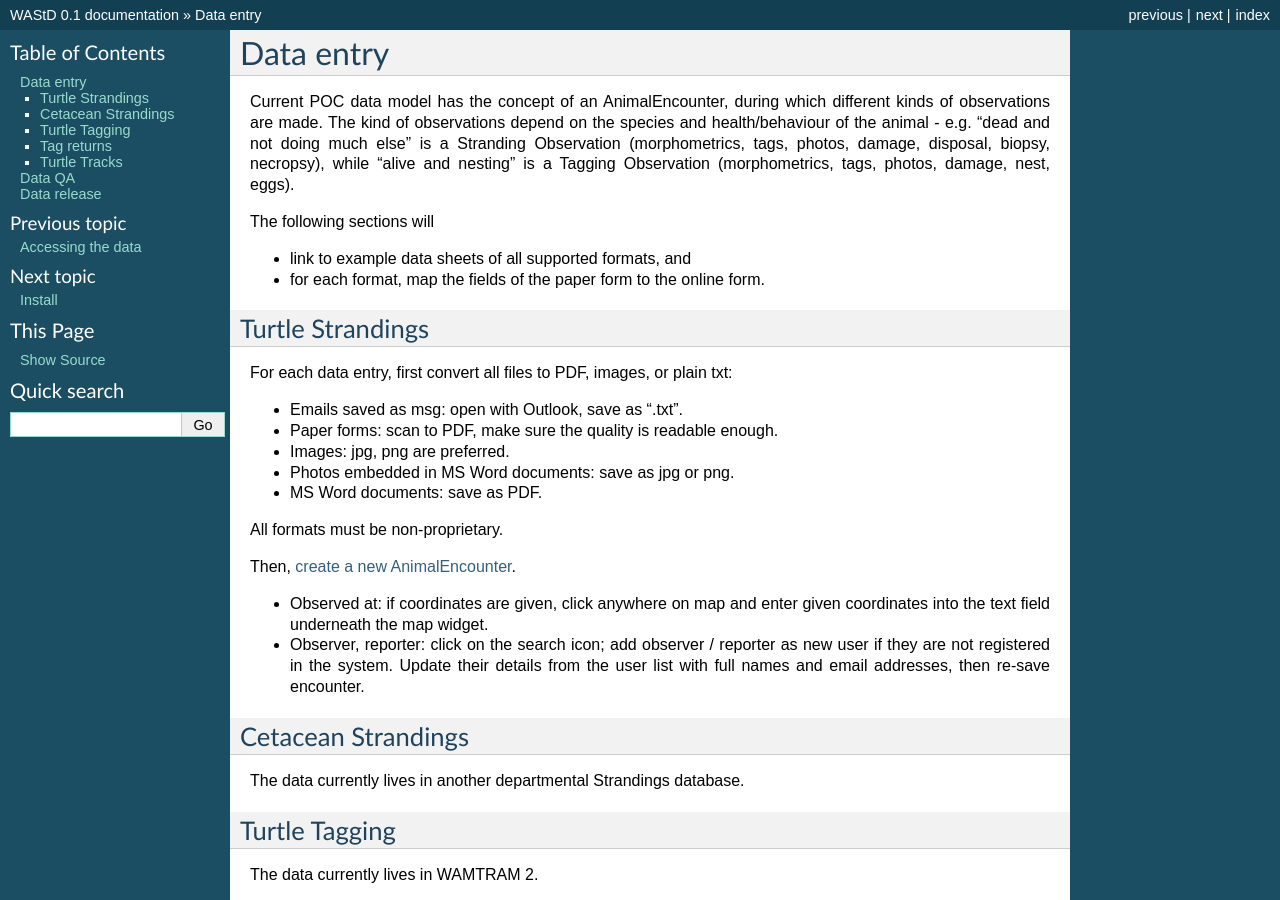
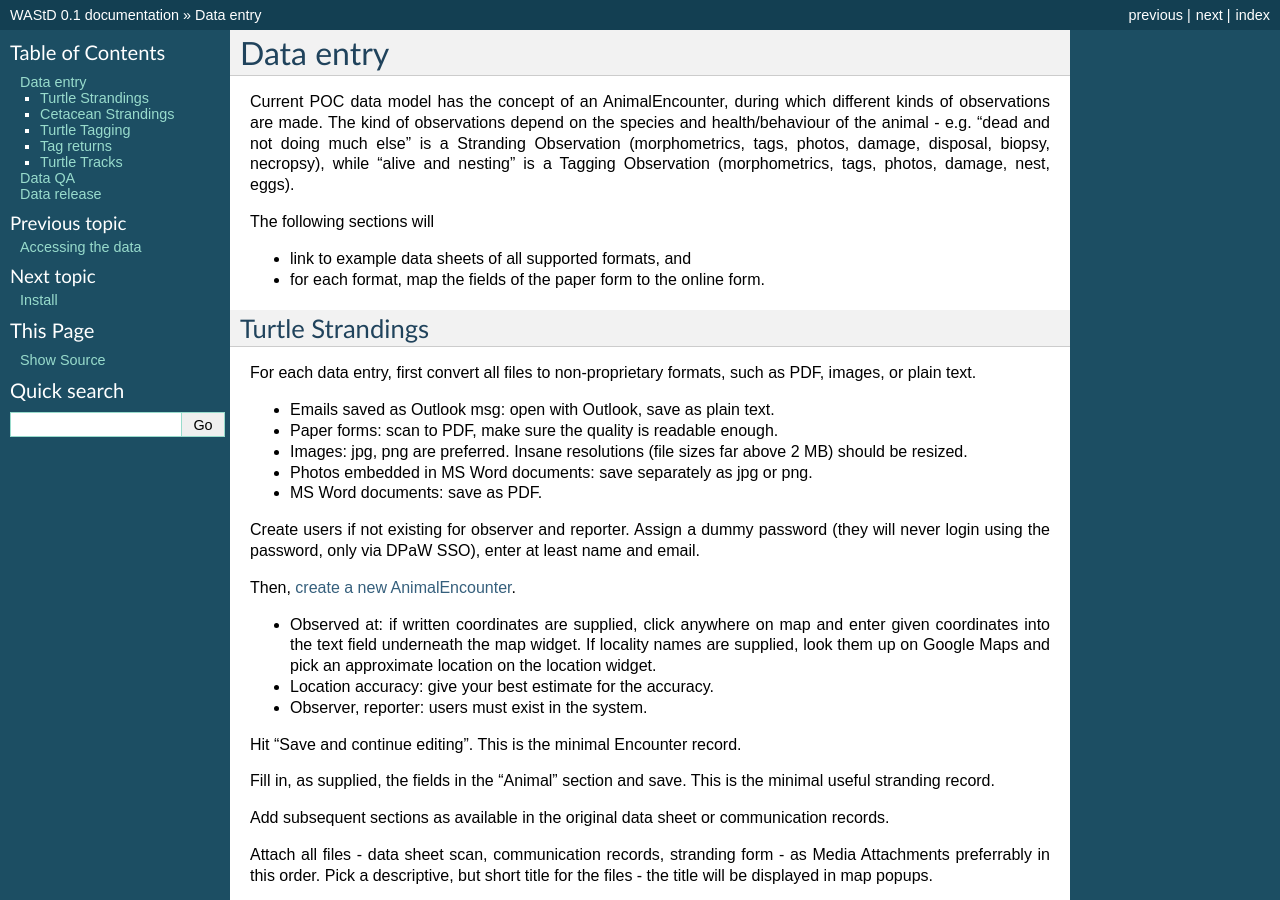
Before and after one commit to dbca-wa/wastd, a Sphinx documentation site: the page built from docs/data_curators.rst, in a window 1280 px wide and 900 px high. Built offline with Sphinx 7.4.7, drawn with Linux system fonts in a browser that asks for light colours; pages that are not in the unit, such as notebooks, are missing from menus.

Commit message:
added to data entry notes

```diff
--- a/docs/data_curators.rst
+++ b/docs/data_curators.rst
@@ -16,23 +16,40 @@ The following sections will
 
 Turtle Strandings
 -----------------
-For each data entry, first convert all files to PDF, images, or plain txt:
+For each data entry, first convert all files to non-proprietary formats, such as
+PDF, images, or plain text.
 
-* Emails saved as msg: open with Outlook, save as ".txt".
+* Emails saved as Outlook msg: open with Outlook, save as plain text.
 * Paper forms: scan to PDF, make sure the quality is readable enough.
-* Images: jpg, png are preferred.
-* Photos embedded in MS Word documents: save as jpg or png.
+* Images: jpg, png are preferred. Insane resolutions (file sizes far above 2 MB) should be resized.
+* Photos embedded in MS Word documents: save separately as jpg or png.
 * MS Word documents: save as PDF.
 
-All formats must be non-proprietary.
+Create users if not existing for observer and reporter. Assign a dummy password
+(they will never login using the password, only via DPaW SSO), enter at least
+name and email.
 
 Then, `create a new AnimalEncounter <https://strandings-test.dpaw.wa.gov.au/admin/observations/animalencounter/add/>`_.
 
-* Observed at: if coordinates are given, click anywhere on map and enter given
+* Observed at: if written coordinates are supplied, click anywhere on map and enter given
   coordinates into the text field underneath the map widget.
-* Observer, reporter: click on the search icon; add observer / reporter as new
-  user if they are not registered in the system. Update their details from the
-  user list with full names and email addresses, then re-save encounter.
+  If locality names are supplied, look them up on Google Maps and pick an
+  approximate location on the location widget.
+* Location accuracy: give your best estimate for the accuracy.
+* Observer, reporter: users must exist in the system.
+
+Hit "Save and continue editing". This is the minimal Encounter record.
+
+Fill in, as supplied, the fields in the "Animal" section and save. This is the
+minimal useful stranding record.
+
+Add subsequent sections as available in the original data sheet or communication
+records.
+
+Attach all files - data sheet scan, communication records, stranding form - as
+Media Attachments preferrably in this order. Pick a descriptive, but short title
+for the files - the title will be displayed in map popups.
+
 
 Cetacean Strandings
 -------------------
```
